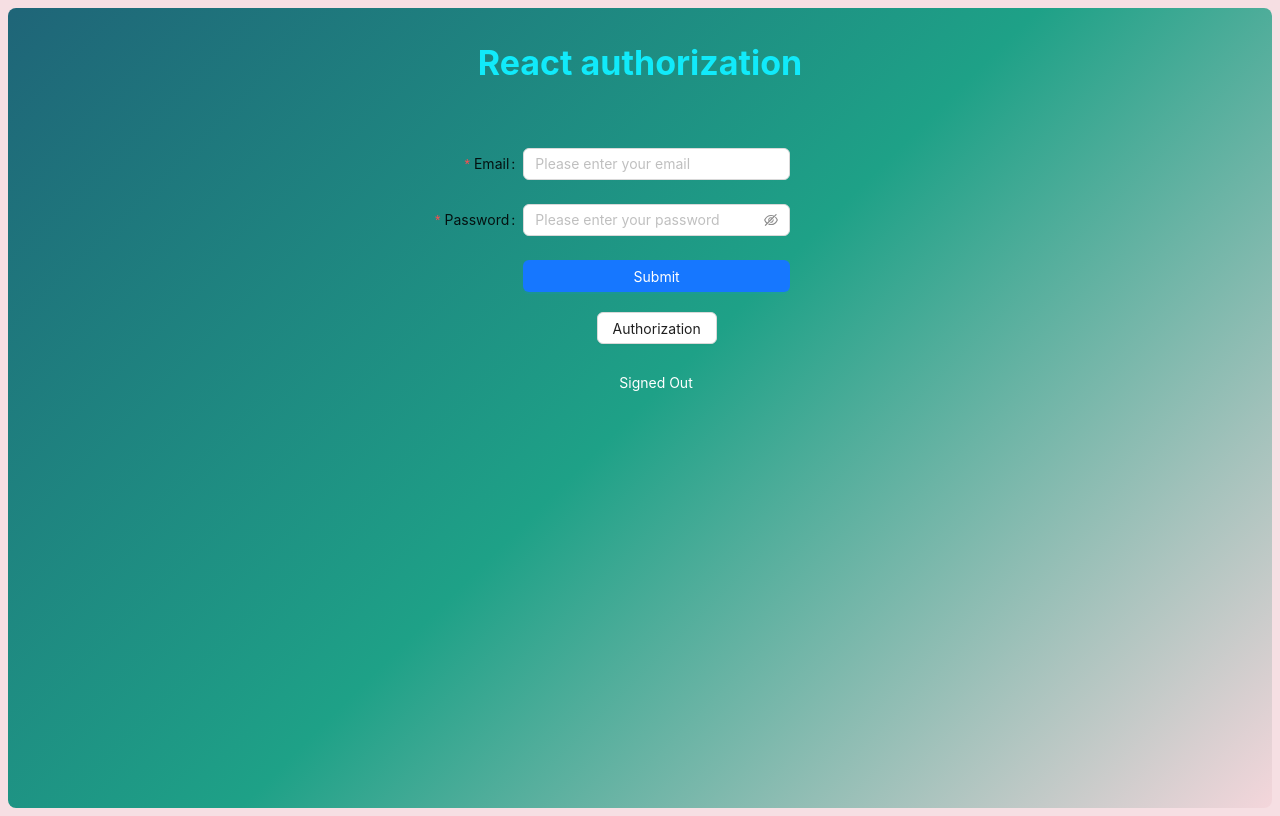
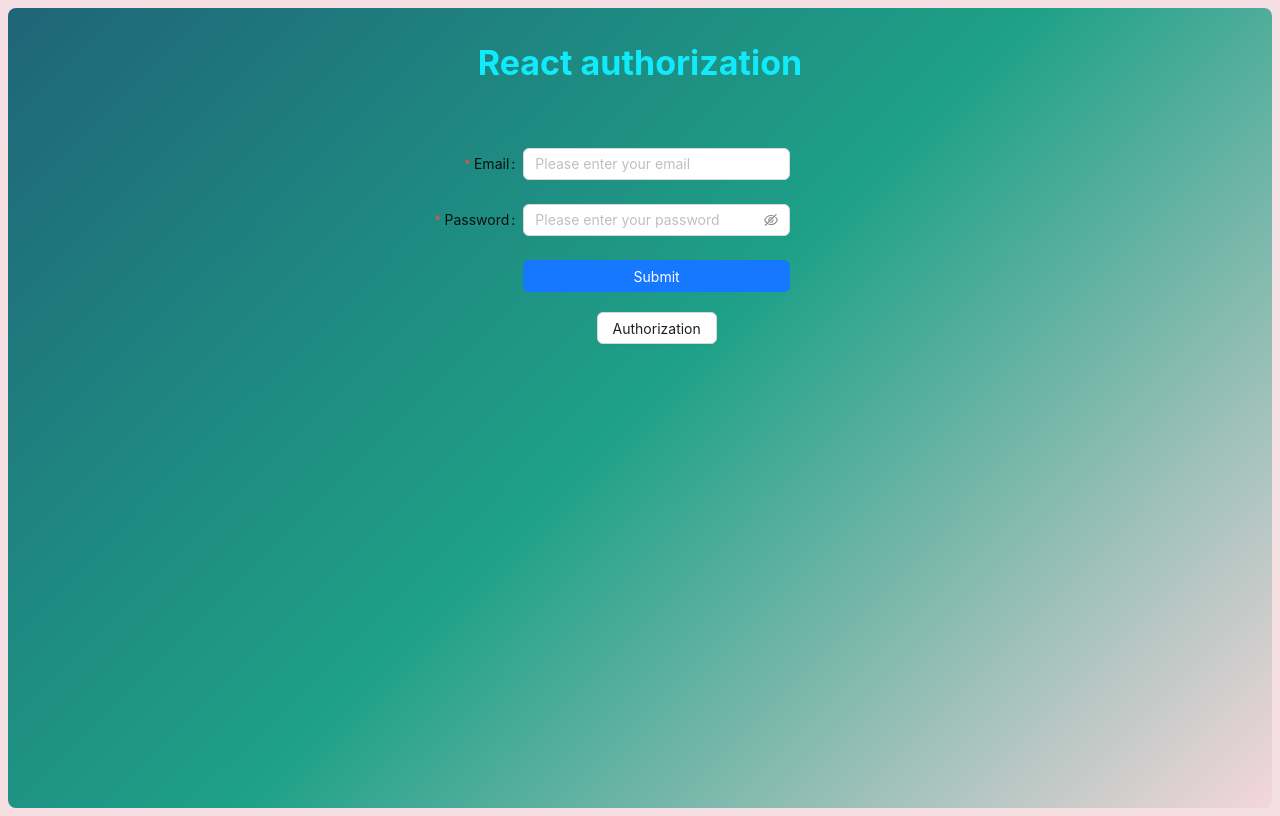
Before and after one commit to Alexander-Konstantinovich/Authorization, a React (Vite) app: page /login in a window 1280 px wide. Built offline with nearby package versions, Linux system fonts and the light colour scheme; no server answers.

Commit message:
fix: signUp, signIn

```diff
--- a/src/components/auth/AuthDetails.tsx
+++ b/src/components/auth/AuthDetails.tsx
@@ -10,6 +10,7 @@ const AuthDetails = () => {
   React.useEffect(() => {
     const listen = onAuthStateChanged(auth, (user:any) => {
       if (user) {
+        console.log('asfsaf', user);
         setAuthUser(user)
       } else {
         setAuthUser(null)
@@ -32,7 +33,7 @@ const AuthDetails = () => {
           <Button type="primary" onClick={userSignOut}>Sign Out</Button>
         </div>
       ) : (
-        <p>Signed Out</p>
+        ""
       )}
     </div>
   )
--- a/src/components/auth/SignIn.tsx
+++ b/src/components/auth/SignIn.tsx
@@ -1,10 +1,10 @@
-import React from "react"
+import React, { useState } from "react"
 
 import { signInWithEmailAndPassword } from "firebase/auth"
 import { auth } from "../../fairbase"
 import { Button, Form, Input, Spin } from "antd"
 
-import { useAppSelector, useAppDispatch } from "../../app/hooks"
+import { useAppSelector, useAppDispatch } from "../../redux/hooks"
 import {
   setAddEmail,
   setAddError,
@@ -23,22 +23,28 @@ type UserType = {
 }
 
 const SignIn = () => {
-  const [isLoading, setIsLoading] = React.useState(true)
+  const [isLoading, setIsLoading] = useState(false)
+  const[isAuthorize, setIsAuthorize] = useState(false)
   const { email, password, error } = useAppSelector(selectSignIn)
   const dispatch = useAppDispatch()
 
   function logIn() {
-    setIsLoading(false)
+    setIsLoading(true)
     signInWithEmailAndPassword(auth, email, password)
       .then(user => {
         console.log(user)
         dispatch(setAddError(""))
         dispatch(setAddEmail(""))
         dispatch(setAddPassword(""))
-        setIsLoading(true)
+        setIsAuthorize(true)
+        setIsLoading(false)
       })
-      .catch(error => console.log(error.message))
-    dispatch(setAddError("Sorry, couldn`t find your account"))
+      .catch(error => {
+        console.log(error.message)
+        dispatch(setAddError("Sorry, couldn`t find your account"))
+        setIsLoading(false)
+      }
+    )
   }
 
   return (
@@ -86,7 +92,7 @@ const SignIn = () => {
             >
               Submit
             </Button>
-            {isLoading || <Spin style={{ marginBottom: 15 }} />}
+            {isLoading && <Spin style={{ marginBottom: 15 }} />}
             <Link to="/registration" style={{ margin: "auto" }}>
               <Button type="default" htmlType="button">
                 Authorization
@@ -96,7 +102,7 @@ const SignIn = () => {
           {error ? <p style={{ color: "red" }}>{error}</p> : ""}
         </Form.Item>
       </Form>
-      <DivAuthDetails>{isLoading ? <AuthDetails /> : ""}</DivAuthDetails>
+      <DivAuthDetails>{isAuthorize && <AuthDetails />}</DivAuthDetails>
     </DivForm>
   )
 }
--- a/src/components/auth/SignUp.tsx
+++ b/src/components/auth/SignUp.tsx
@@ -2,7 +2,7 @@ import React from "react"
 import { createUserWithEmailAndPassword } from "firebase/auth"
 import { auth } from "../../fairbase"
 import { Button, Form, Input, Spin } from "antd"
-import { useAppSelector, useAppDispatch } from "../../app/hooks"
+import { useAppSelector, useAppDispatch } from "../../redux/hooks"
 import {
   setAddEmail,
   setAddError,
@@ -22,12 +22,12 @@ interface UserType {
 
 const SignUp = () => {
   const navigate = useNavigate()
-  const [isLoading, setIsLoading] = React.useState(true)
+  const [isLoading, setIsLoading] = React.useState(false)
   const { email, password, error, copyPassword } = useAppSelector(selectSignUp)
   const dispatch = useAppDispatch()
 
   function register() {
-    setIsLoading(false)
+    setIsLoading(true)
     if (password !== copyPassword) {
       dispatch(setAddError("Passwords didn`t match"))
       return
@@ -39,8 +39,8 @@ const SignUp = () => {
         dispatch(setAddEmail(""))
         dispatch(setAddPassword(""))
         dispatch(setAddCopyPassword(""))
-        setIsLoading(true)
         navigate("/login")
+        setIsLoading(false)
       })
       .catch(error => console.log(error.message))
   }
@@ -100,7 +100,7 @@ const SignUp = () => {
             <Button type="primary" htmlType="submit">
               Submit
             </Button>
-            {isLoading || <Spin style={{ marginTop: 15 }} />}
+            {isLoading && <Spin style={{ marginTop: 15 }} />}
           </DivButton>
           {error ? <p style={{ color: "red" }}>{error}</p> : ""}
         </Form.Item>
--- a/src/main.tsx
+++ b/src/main.tsx
@@ -1,7 +1,7 @@
 import { createRoot } from "react-dom/client"
 import { Provider } from "react-redux"
 import App from "./App"
-import { store } from "./app/store"
+import { store } from "./redux/store"
 import "./index.css"
 import { BrowserRouter } from "react-router-dom"
 
```
Also changed, not shown: src/redux/createAppSlice.ts (renamed from src/app/createAppSlice.ts), src/redux/hooks.ts (renamed from src/app/hooks.ts), src/redux/store.ts (renamed from src/app/store.ts).
